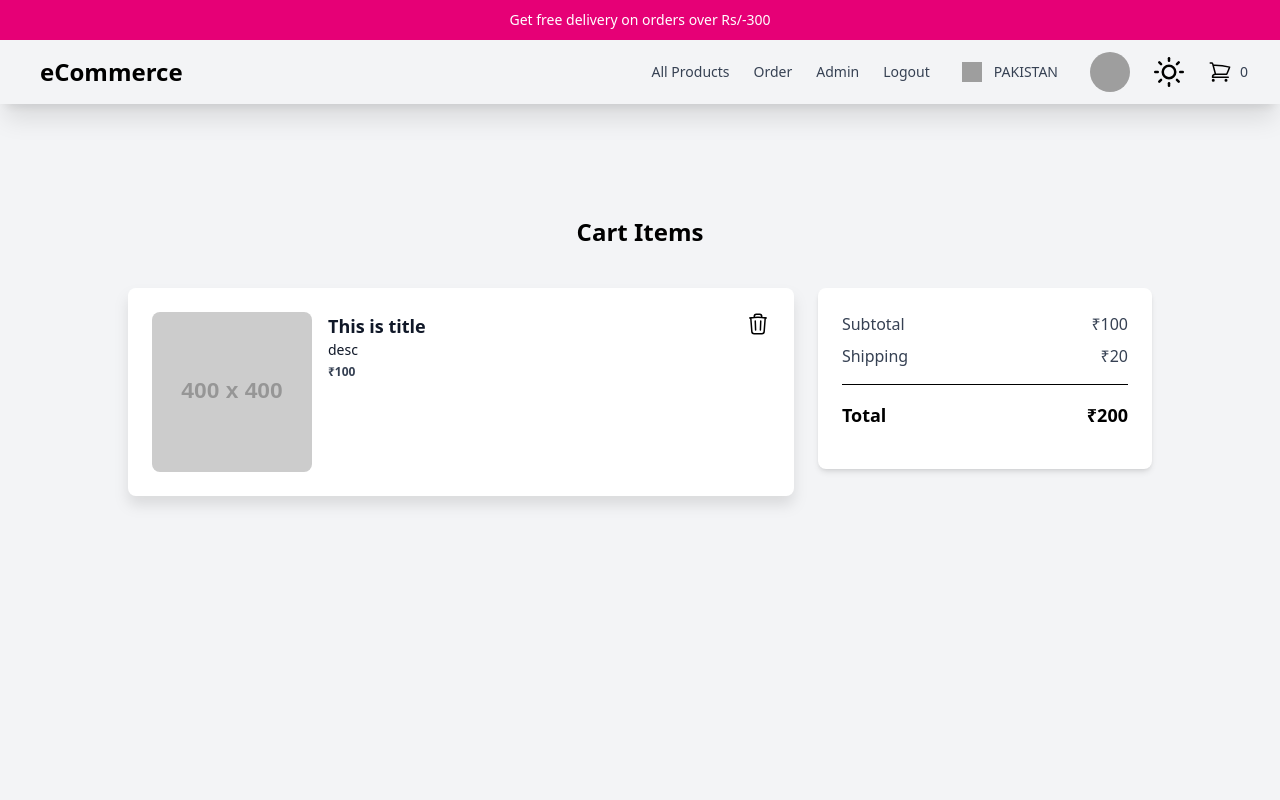
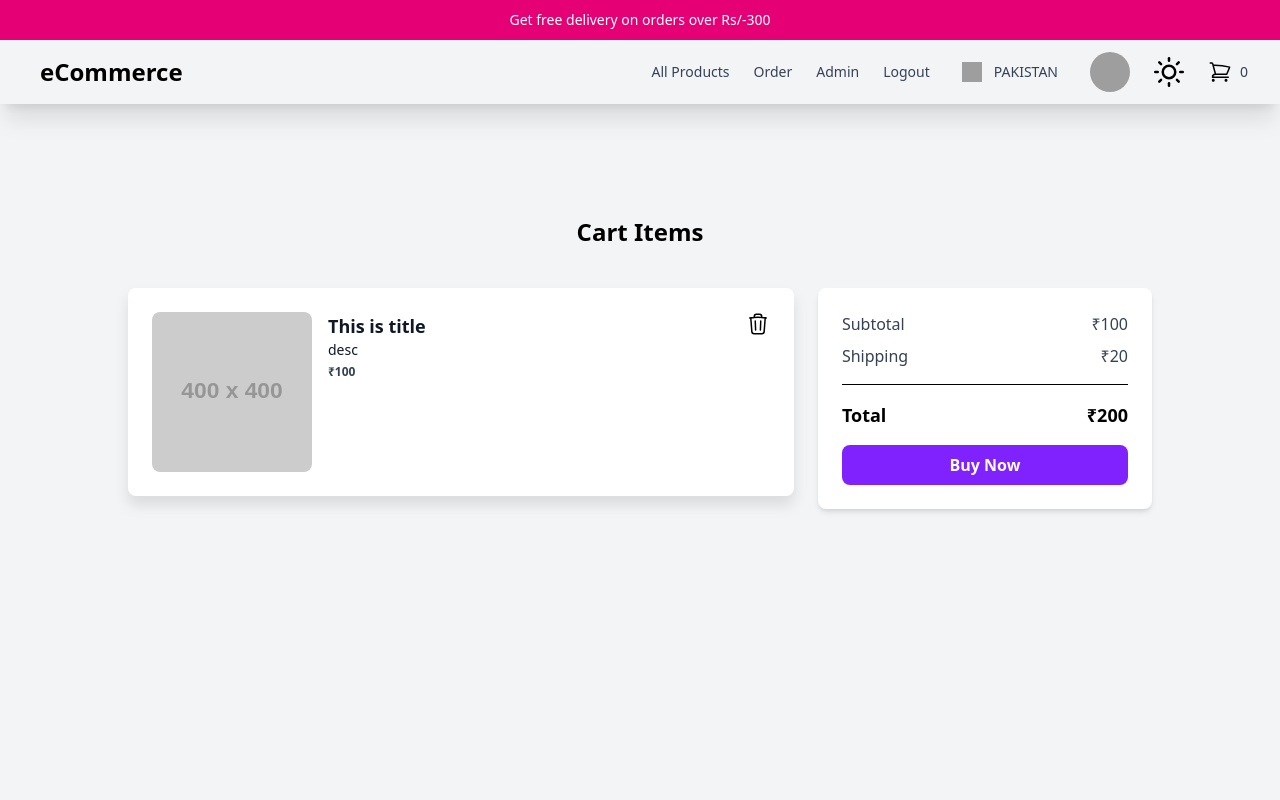
Before and after one commit to iHuzaifaEhsan/ecommerce-react-firebase, a React (Vite) app: page /cart in a window 1280 px wide. Shown: the top 800 px of the page. Built offline with nearby package versions, Linux system fonts and the light colour scheme; grey boxes are pictures that could not be loaded.

Commit message:
bugs fixed

```diff
--- a/src/pages/cart/Cart.jsx
+++ b/src/pages/cart/Cart.jsx
@@ -1,7 +1,7 @@
 import { useContext } from 'react'
 import myContext from '../../context/data/myContext';
 import Layout from '../../components/layout/Layout';
-
+import Modal from '../../components/modal/Modal.jsx';
 
 function Cart() {
 
@@ -50,7 +50,7 @@ function Cart() {
                 <p className="mb-1 text-lg font-bold" style={{ color: mode === 'dark' ? 'white' : '' }}>₹200</p>
               </div>
             </div>
-
+            <Modal />
           </div>
         </div>
       </div>
```
